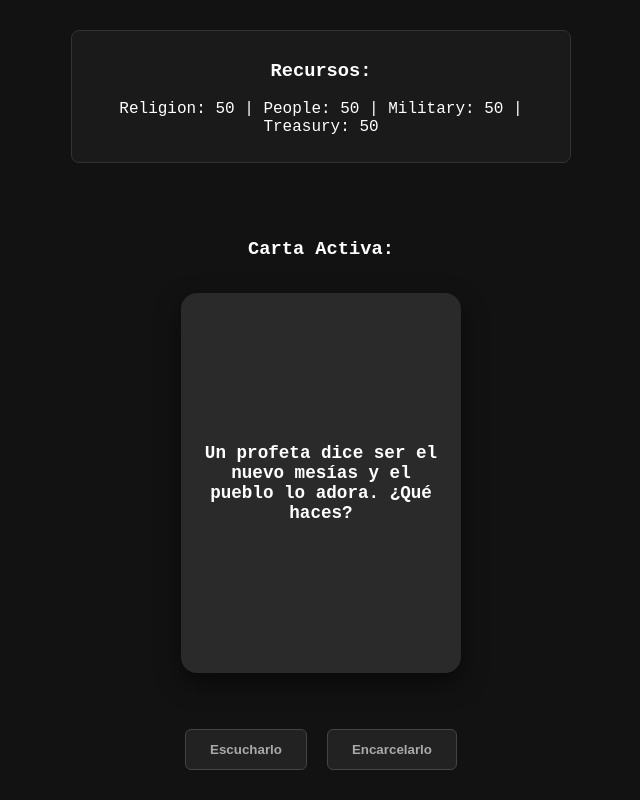
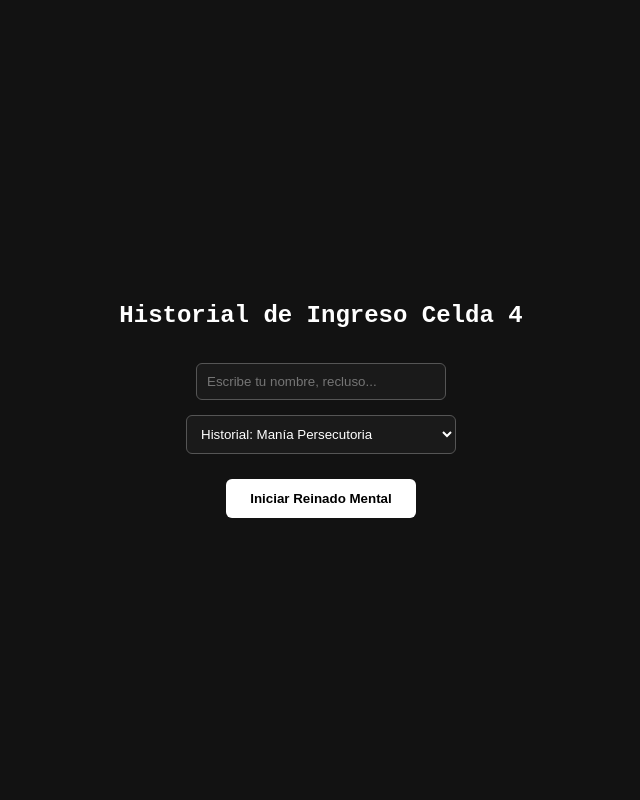
Before and after one commit to darielord/clon-de-reigns, a React (Vite) app: page / in a window 1280 px wide. Shown: the whole page, without its empty margins (319-959 px from the left). Built offline with nearby package versions, Linux system fonts and the light colour scheme.

Commit message:
feat: pantalla de inicio con formulario contrloado, balanceo de transfondo y flujo de reinicio completo

```diff
--- a/src/App.jsx
+++ b/src/App.jsx
@@ -1,13 +1,57 @@
-import { useState, useEffect } from "react";
+import { useState, useEffect, useRef } from "react";
 import { useSpring, animated, to } from "react-spring";
 import { useDrag } from "@use-gesture/react";
 
 function juegoReigns() {
+  const [menu, setMenu] = useState(false);
+
+  const [playerName, setplayerName] = useState("");
+
+  const [transfondo, setTransfondo] = useState("paranoico");
+
+  function iniciarPartida() {
+    if (playerName.trim() === "") {
+      alert("¡Firma el registro, recluso!");
+      return;
+    }
+    if (transfondo === "paranoico") {
+      setResources({
+        religion: 30,
+
+        people: 50,
+
+        military: 70,
+
+        treasury: 50,
+      });
+    }
+
+    if (transfondo === "salvador") {
+      setResources({
+        religion: 30,
+
+        people: 70,
+
+        military: 70,
+
+        treasury: 25,
+      });
+    }
+    setMenu(true);
+  }
+
   const [deck, setDeck] = useState([]);
 
   const [loading, setLoading] = useState(true);
 
-  const [resources, setResources] = useState({
+  const audioDeslizar = useRef(new Audio("slideCard.mp3"));
+
+  const [resources, setResources] = useState(() => {
+    const recursosGuardados = localStorage.getItem("recursos_reigns");
+    if (recursosGuardados) {
+      return JSON.parse(recursosGuardados);
+    } else {
+      return {
         religion: 50,
 
         people: 50,
@@ -15,9 +59,24 @@ function juegoReigns() {
         military: 50,
 
         treasury: 50,
+      };
+    }
   });
 
-  const [currentCardIndex, setCurrentCardIndex] = useState(0);
+  const [currentCardIndex, setCurrentCardIndex] = useState(() => {
+    const indiceGuardado = localStorage.getItem("indice_reigns");
+
+    if (indiceGuardado) {
+      return Number(indiceGuardado);
+    } else {
+      return 0;
+    }
+  });
+
+  useEffect(() => {
+    localStorage.setItem("indice_reigns", currentCardIndex);
+    localStorage.setItem("recursos_reigns", JSON.stringify(resources));
+  }, [resources, currentCardIndex]);
 
   const [{ x, y, rot }, api] = useSpring(() => ({
     x: 0,
@@ -80,16 +139,100 @@ function juegoReigns() {
 
   const esMazo = currentCardIndex === deck.length;
 
+  function reiniciarJuego() {
+    setCurrentCardIndex(0);
+    setResources({
+      religion: 50,
+
+      people: 50,
+
+      military: 50,
+
+      treasury: 50,
+    });
+  }
+
   if (loading) {
     return <h1>Cargando Base de Datos Mental...</h1>;
   }
 
   if (esCero) {
-    return <h1>Game Over: Perdiste el control de tu reino.</h1>;
+    return (
+      <div
+        className="pantalla-juego"
+        style={{ justifyContent: "center", gap: "30px" }}
+      >
+        <div
+          className="hud-recursos"
+          style={{ padding: "40px", maxWidth: "600px" }}
+        >
+          <h1
+            style={{ color: "#ff4444", fontSize: "2rem", marginBottom: "15px" }}
+          >
+            ❌ REINO DERROTADO ❌
+          </h1>
+          <p style={{ color: "#aaa", fontSize: "1.1rem", lineHeight: "1.6" }}>
+            Perdiste el control de los hilos del poder. Uno de tus recursos
+            llegó al límite extremo y la balanza se rompió por completo. Tu
+            legado ha terminado en las sombras.
+          </p>
+          <button
+            onClick={reiniciarJuego}
+            style={{
+              marginTop: "30px",
+              backgroundColor: "#ff4444",
+              color: "#fff",
+              border: "none",
+              padding: "14px 28px",
+              borderRadius: "6px",
+              fontWeight: "bold",
+              cursor: "pointer",
+              fontSize: "1rem",
+              transition: "background 0.2s",
+            }}
+            onMouseOver={(e) =>
+              (e.currentTarget.style.backgroundColor = "#cc3333")
             }
-
+            onMouseOut={(e) =>
+              (e.currentTarget.style.backgroundColor = "#ff4444")
+            }
+          >
+            Volver a Reinar
+          </button>
+        </div>
+      </div>
+    );
+  }
   if (esMazo) {
-    return <h1>¡VICTORIA!</h1>;
+    return (
+      <div className="pantalla-juego">
+        <div
+          className="hud-recursos"
+          style={{ padding: "40px", textAlign: "center" }}
+        >
+          <h2>¡VICTORIA REAL!</h2>
+          <p>
+            Has mantenido el equilibrio de tu reino y completado tu legado con
+            éxito.
+          </p>
+          <button
+            onClick={reiniciarJuego}
+            style={{
+              marginTop: "20px",
+              backgroundColor: "#fff",
+              color: "#000",
+              padding: "12px 24px",
+              border: "none",
+              borderRadius: "6px",
+              fontWeight: "bold",
+              cursor: "pointer",
+            }}
+          >
+            Iniciar nuevo reinado
+          </button>
+        </div>
+      </div>
+    );
   }
 
   function elegirIzquierda() {
@@ -102,6 +245,8 @@ function juegoReigns() {
       military: resources.military + effect.military,
       treasury: resources.treasury + effect.treasury,
     });
+    audioDeslizar.current.currentTime = 0;
+    audioDeslizar.current.play();
     setCurrentCardIndex(currentCardIndex + 1);
   }
   function elegirDerecha() {
@@ -114,12 +259,16 @@ function juegoReigns() {
       military: resources.military + effect.military,
       treasury: resources.treasury + effect.treasury,
     });
+    audioDeslizar.current.currentTime = 0;
+    audioDeslizar.current.play();
     setCurrentCardIndex(currentCardIndex + 1);
   }
 
+  if (menu) {
     return (
       <div className="pantalla-juego">
         {/* 1. SECCIÓN SUPERIOR: RECURSOS */}
+
         <div className="hud-recursos">
           <h3>Recursos:</h3>
           <p>
@@ -172,6 +321,72 @@ function juegoReigns() {
         </div>
       </div>
     );
+  } else {
+    return (
+      <div
+        className="pantalla-juego"
+        style={{
+          display: "flex",
+          flexDirection: "column",
+          gap: "15px",
+          justifyContent: "center",
+          alignItems: "center",
+        }}
+      >
+        <h2>Historial de Ingreso Celda 4</h2>
+
+        {/* Input del Nombre */}
+        <input
+          type="text"
+          placeholder="Escribe tu nombre, recluso..."
+          value={playerName}
+          onChange={(e) => setplayerName(e.target.value)}
+          style={{
+            padding: "10px",
+            width: "250px",
+            borderRadius: "6px",
+            border: "1px solid #555",
+            background: "#1a1a1a",
+            color: "#fff",
+          }}
+        />
+
+        {/* Selector de Trasfondo */}
+        <select
+          value={transfondo}
+          onChange={(e) => setTransfondo(e.target.value)}
+          style={{
+            padding: "10px",
+            width: "270px",
+            borderRadius: "6px",
+            border: "1px solid #555",
+            background: "#1a1a1a",
+            color: "#fff",
+          }}
+        >
+          <option value="paranoico">Historial: Manía Persecutoria</option>
+          <option value="salvador">Historial: Complejo de Salvador</option>
+        </select>
+
+        {/* Botón de Iniciar */}
+        <button
+          onClick={iniciarPartida}
+          style={{
+            marginTop: "10px",
+            padding: "12px 24px",
+            fontWeight: "bold",
+            cursor: "pointer",
+            borderRadius: "6px",
+            border: "none",
+            backgroundColor: "#fff",
+            color: "#000",
+          }}
+        >
+          Iniciar Reinado Mental
+        </button>
+      </div>
+    );
+  }
 }
 
 export default juegoReigns;
```
Also changed, not shown: 1 other file (tests, documents, lock files or other folders). Lines whose indentation alone changed are shown as unchanged.
